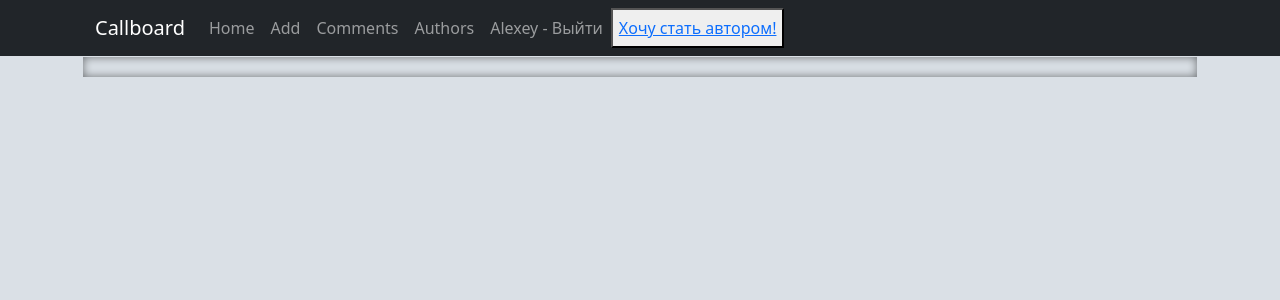
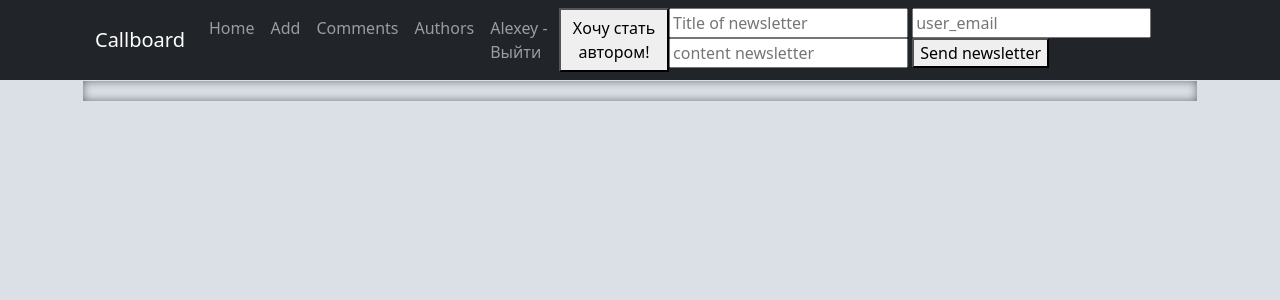
Before and after one commit to RoxxxyCheater/Bulletinboard, a Django app: page / in a window 1280 px wide. Shown: the top 300 px of the page. Run offline with Django 4.2, Linux system fonts and the light colour scheme; a user stored in the database is signed in; parts of the project's set-up code (start-up, migrations or seed data) failed here and were passed over; some libraries are stand-ins or nearby versions.

Commit message:
newsletters html form

```diff
--- a/bulletinboard/templates/flatpages/default.html
+++ b/bulletinboard/templates/flatpages/default.html
@@ -72,7 +72,16 @@
           </li>
           <li class="nav-item"><a class="nav-link" href="/accounts/logout/">{{ request.user }} - Выйти</a> </li>
           {% if user.is_staff or user.is_superuser%}
-            <button> <a href="sign/upgrade/"> Хочу стать автором!</a> </button>
+            <button class="news_toggler"> <a > Хочу стать автором!</a> </button> <!-- href="upgrade/" -->
+              <div class="newsletters" >
+                <form method="post">
+                  <input placeholder="Title of newsletter" type="text" required>
+                  <input placeholder="user_email" type="email" required>
+                  <input placeholder="content newsletter" type="text" required>
+                  <button type="submit">Send newsletter</button>
+                </form>
+
+              </div>
           {% endif %}
         </ul>
       </div>
@@ -106,6 +115,18 @@
 
 
     dropdown();
+    function dropdown_newsletter() {
+      const selectItem = document.querySelectorAll(".news_toggler");
+      selectItem.forEach((item, i) => {
+        item.addEventListener("click", (event) => {
+          const selectBody = document.querySelectorAll(".newsletters");
+
+          selectBody[i].classList.toggle("show");
+          item.classList.toggle("shadow");
+        });
+      });
+      }
+    dropdown_newsletter()
   </script>
 <script src="js/scripts.js"></script>
 </body>
```
Lines whose indentation alone changed are shown as unchanged.
